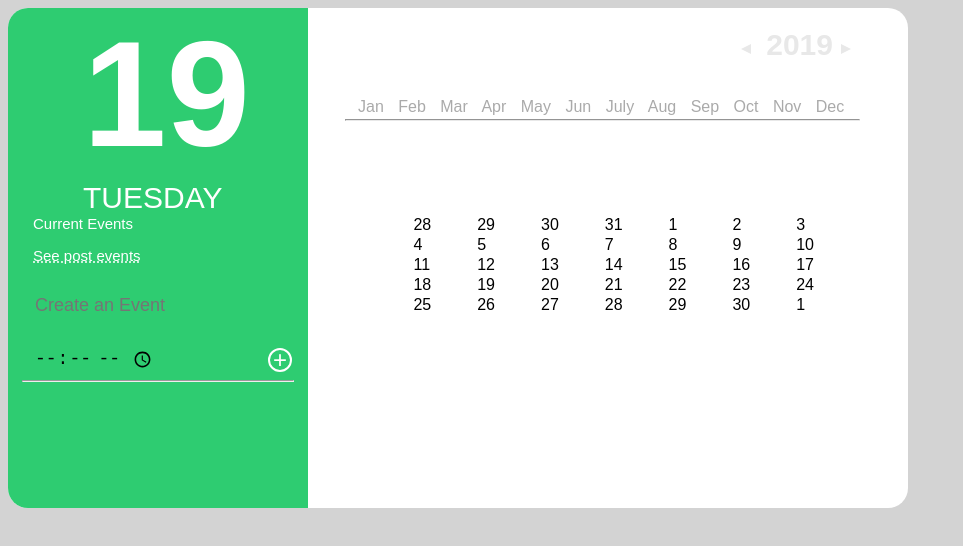
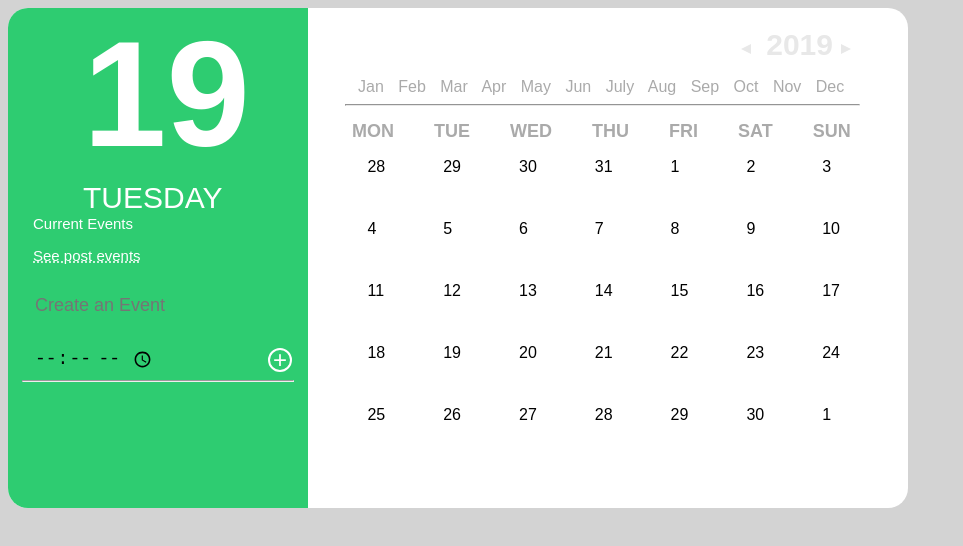
Before and after one commit to sqwezzy/EventPlaner, a plain HTML site: page index.html in a window 1280 px wide. Shown: the whole page, without its empty margins (0-963 px from the left). Drawn offline with Linux system fonts and the light colour scheme.

Commit message:
Fix show day of month

```diff
--- a/index.html
+++ b/index.html
@@ -1,5 +1,6 @@
 <!DOCTYPE html>
 <html lang="en">
+
 <head>
   <meta charset="UTF-8">
   <meta name="viewport" content="width=device-width, initial-scale=1.0">
@@ -9,6 +10,7 @@
 
   <title>Event manager</title>
 </head>
+
 <body>
   <div></div>
   <div class="container">
@@ -17,8 +19,8 @@
 
       <div class="year" id="year"></div>
 
-                    <span  class="triangle-left" id="yearPrevious"></span>
-                    <span  class="triangle-right" id="yearNext"></span>
+      <span class="triangle-left" id="yearPrevious"></span>
+      <span class="triangle-right" id="yearNext"></span>
 
       <div class="months" id="month">
         <span class="month-hover">Jan</span>
@@ -36,7 +38,7 @@
       </div>
       <hr class="month-line" />
 
-                  <div class="days">SUN MON TUE WED THU FRI SAT</div>
+      <div class="days">MON TUE WED THU FRI SAT SUN</div>
       <!-- days -->
 
       <div class="num-dates">
@@ -57,11 +59,12 @@
       <div class="day" id="nameDay"></div>
       <!--day -->
       <div class="current-events">Current Events
-              <br/>
+        <br />
         <ul id="eventList">
 
         </ul>
-              <span class="posts">See post events</span></div>
+        <span class="posts">See post events</span>
+      </div>
       <!--current-events -->
 
       <input class="create-event" id="eventName" placeholder="Create an Event">
@@ -82,4 +85,5 @@
   </dialog>
   </div>
 </body>
+
 </html>
--- a/script.js
+++ b/script.js
@@ -24,11 +24,20 @@ const numDates = document.getElementsByClassName('num-dates');
 nameDay.innerHTML = namesOfDay[date.getDay()];
 document.querySelector('#closeDialog').onclick = function () {
     dialog.close(); // Прячем диалоговое окно
+};
+
+showDayOfMonth(table, calendarAddition(getMonthCalendar(month + 1, year), month + 1, year));
+
+window.onload = () => localStorage.clear();
+
+function clear() {
+    while (table.firstChild)
+        table.removeChild(table.firstChild)
 }
 
-gridCalendar(table, calendarAddition(getMonthCalendar(month + 1, year), month + 1, year));
-
-window.onload = () => localStorage.clear();
+function transpose(array) {
+    return array[0].map((col, i) => array.map(row => row[i]));
+}
 
 function createEvent() {
     const name = eventName.value;
@@ -82,15 +91,17 @@ function createEvent() {
 
 }
 
-function gridCalendar(table, calendar) {
-    for (let i = 0; i < calendar.length; i++) {
-        let td = document.createElement('td')
-        for (let j = 0; j < calendar[i].length; j++) {
-            let tr = document.createElement('tr');
-            tr.innerHTML = calendar[i][j];
-            td.appendChild(tr)
+function showDayOfMonth(table, calendar) {
+    clear();
+    let newCalendar = transpose(calendar);
+    for (let i = 0; i < newCalendar.length; i++) {
+        let tr = document.createElement('tr');
+        for (let j = 0; j < newCalendar[i].length; j++) {
+            let td = document.createElement('td');
+            td.innerHTML = newCalendar[i][j];
+            tr.appendChild(td)
         }
-        table.appendChild(td)
+        table.appendChild(tr)
     }
 }
 
@@ -98,13 +109,13 @@ function gridCalendar(table, calendar) {
 function getPreviousYear() {
     year -= 1;
     yearDiv.innerHTML = year;
-    gridCalendar(table, calendarAddition(getMonthCalendar(month + 1, year), month + 1, year))
+    showDayOfMonth(table, calendarAddition(getMonthCalendar(month + 1, year), month + 1, year))
 }
 
 function getNextYear() {
     year += 1;
     yearDiv.innerHTML = year;
-    gridCalendar(table, calendarAddition(getMonthCalendar(month + 1, year), month + 1, year))
+    showDayOfMonth(table, calendarAddition(getMonthCalendar(month + 1, year), month + 1, year))
 }
 
 function firstDateOfDay(numberOfDay, month, year) {
--- a/style.css
+++ b/style.css
@@ -72,39 +72,31 @@ dialog {
 color: #AAAAAA;
 position: relative;
 left: 350px;
-  top: 90px;
+top: 70px;
 word-spacing: 10px;
 }
 
 .month-line {
 border-color: #E8E8E8;
 position: relative;
-  top: 85px;
+top: 70px;
 width: 57%;
 left: 178px;
 }
 
 table td {
-   padding: 20px;
-   margin-bottom: 25px;
-   word-spacing: 55px
- }
-table tr:first-child {
-  padding: 20px;
-  margin-bottom: 25px;
-  word-spacing: 55px
+ padding: 28px;
+ padding-top: 14px;
 }
 
-table tr:last-child {
-  margin-bottom: 25px;
-  word-spacing: 55px;
+table td:hover {
+ background-color: #26A69A;
 }
 .num-dates {
-  padding: 20px;
 float: right;
 position: relative;
-  top: 110px;
-  right: 50px;
+top: 45px;
+right: 38px;
 z-index: 1;
 }
 
@@ -120,6 +112,17 @@ table tr:last-child {
 position: relative;
 top: 304px;
 left: 695px;
+}
+.days {
+color: #AAAAAA;
+position: relative;
+font-size: 18px;
+left: 308px;
+top: 65px;
+word-spacing: 35px;
+font-weight: 600;
+margin:20px;
+padding-left: 16px;
 }
 
 .two {
```
Lines whose indentation alone changed are shown as unchanged.
